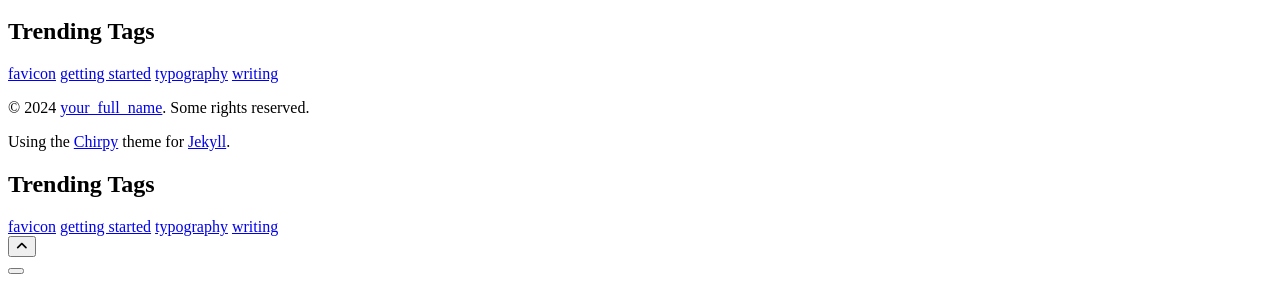
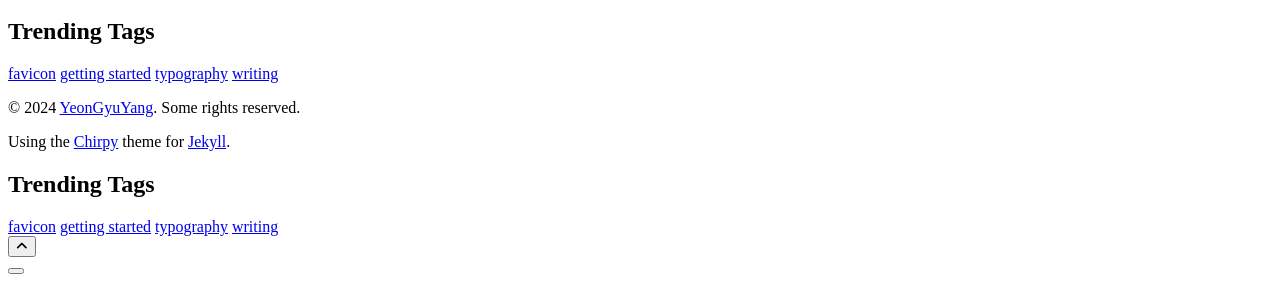
Before and after one commit to GyuSanity/gyyeon.github.io, a Jekyll site: the page built from index.html, in a window 1280 px wide. Shown: the part 891-1182 px from the top of the page. Built offline with Jekyll 4.4.1, drawn with Linux system fonts in a browser that asks for light colours; cached includes are drawn as plain includes.

Commit message:
revision

```diff
--- a/_config.yml
+++ b/_config.yml
@@ -23,10 +23,10 @@ description: >- # used by seo meta and the atom feed
 
 # Fill in the protocol & hostname for your site.
 # E.g. 'https://username.github.io', note that it does not end with a '/'.
-url: ""
+url: "https://gyyeon.github.io"
 
 github:
-  username: github_username # change to your GitHub username
+  username: GyuSanity # change to your GitHub username
 
 twitter:
   username: twitter_username # change to your Twitter username
@@ -34,12 +34,12 @@ twitter:
 social:
   # Change to your full name.
   # It will be displayed as the default author of the posts and the copyright owner in the Footer
-  name: your_full_name
-  email: example@domain.com # change to your email address
+  name: YeonGyuYang
+  email: Slipperyeely@gmail.com # change to your email address
   links:
     # The first element serves as the copyright owner's link
-    - https://twitter.com/username # change to your Twitter homepage
-    - https://github.com/username # change to your GitHub homepage
+    # - https://twitter.com/username # change to your Twitter homepage
+    - https://github.com/GyuSanity # change to your GitHub homepage
     # Uncomment below to add more social links
     # - https://www.facebook.com/username
     # - https://www.linkedin.com/in/username
```
